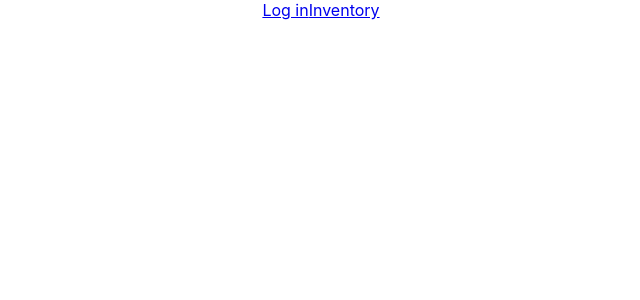
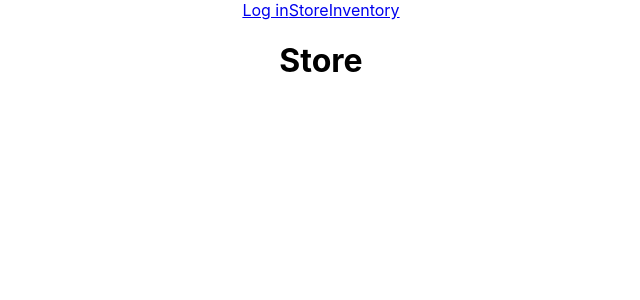
Before and after one commit to pneumatick/GenericStoreReact, a React (Create React App) app: page /store in a window 1280 px wide. Before the commit this address had no page. Shown: the top 300 px of the page, without its empty margins (319-959 px from the left). Built offline with nearby package versions, Linux system fonts and the light colour scheme.

Commit message:
Created a Store page/component

```diff
--- a/src/App.js
+++ b/src/App.js
@@ -2,7 +2,7 @@ import './App.css';
 import { BrowserRouter, Link, Routes, Route } from 'react-router-dom';
 import Login from './pages/Login';
 //import Register from './pages/register';
-//import Store from './pages/store';
+import Store from './pages/Store';
 import Inventory from './pages/Inventory';
 
 function App() {
@@ -20,9 +20,11 @@ function App() {
     <div className='App'>
       <BrowserRouter>
         <Link to="/login">Log in</Link>
+        <Link to="/store">Store</Link>
         <Link to="/inventory">Inventory</Link>
         <Routes>
           <Route path="/login" element={<Login/>}/>
+          <Route path="/store" element={<Store/>}/>
           <Route path="/inventory" element={<Inventory/>}/>
         </Routes>
       </BrowserRouter>
--- a/src/pages/Inventory.js
+++ b/src/pages/Inventory.js
@@ -2,6 +2,7 @@ import React from 'react';
 import axios from 'axios';
 import CreateProduct from '../components/CreateProduct';
 import UpdateProduct from '../components/UpdateProduct';
+import DeleteProduct from '../components/DeleteProduct';
 
 const URL = 'http://localhost:8080/inventory';
 
@@ -48,7 +49,8 @@ export default class Inventory extends React.Component {
         else {
             page = [
                 <CreateProduct/>,
-                <UpdateProduct/>
+                <UpdateProduct/>,
+                <DeleteProduct/>
             ];
         }
 
--- /dev/null
+++ b/src/pages/Store.js
@@ -0,0 +1,18 @@
+import React from "react";
+
+export default class Store extends React.Component {
+    constructor(props) {
+        super(props);
+        this.state = {
+            products: []
+        };
+    }
+
+    render() {
+        return (
+            <div>
+                <h1>Store</h1>
+            </div>
+        );
+    }
+}
```
Also changed, not shown: 1 other file (tests, documents, lock files or other folders).
